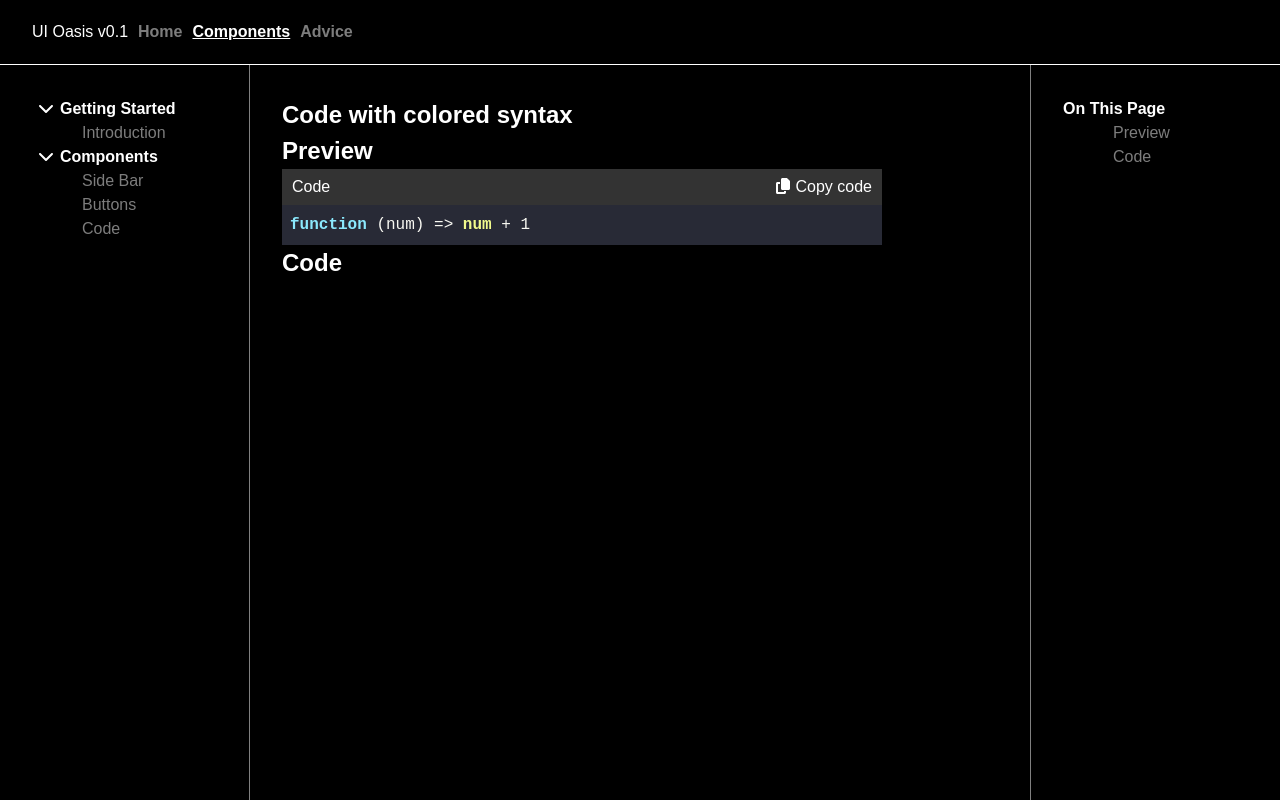
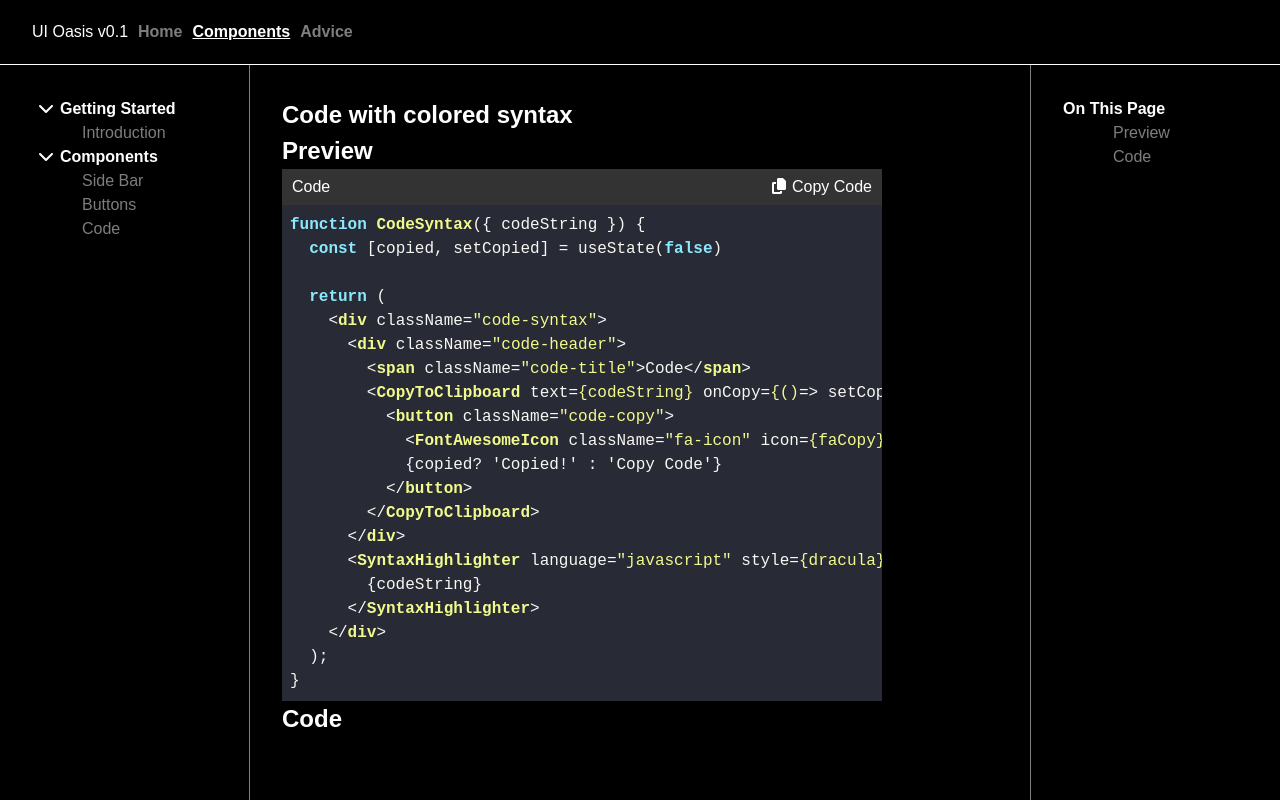
Before and after one commit to RaulAtWork/UI-Oasis, a React (Vite) app: page /components/code in a window 1280 px wide. Built offline with nearby package versions, Linux system fonts and the light colour scheme; the HTML template or start-up script is replaced by a standard one.

Commit message:
added copy to clipboard functionlaity

```diff
--- a/package.json
+++ b/package.json
@@ -14,6 +14,7 @@
     "@fortawesome/free-solid-svg-icons": "^6.5.2",
     "@fortawesome/react-fontawesome": "^0.2.2",
     "react": "^18.2.0",
+    "react-copy-to-clipboard": "^5.1.0",
     "react-dom": "^18.2.0",
     "react-router-dom": "^6.23.1",
     "react-syntax-highlighter": "^15.5.0"
--- a/src/components/CodeSyntax.jsx
+++ b/src/components/CodeSyntax.jsx
@@ -1,15 +1,24 @@
 import { faCopy } from "@fortawesome/free-solid-svg-icons";
 import { FontAwesomeIcon } from "@fortawesome/react-fontawesome";
+import { useState } from "react";
+import CopyToClipboard from "react-copy-to-clipboard";
 import SyntaxHighlighter from "react-syntax-highlighter";
 import { dracula } from "react-syntax-highlighter/dist/esm/styles/hljs";
 
 function CodeSyntax({ codeString }) {
+  const [copied, setCopied] = useState(false)
+
   return (
     <div className="code-syntax">
-        <div className="code-header">
-            <span className="code-title">Code</span>
-            <button className="code-copy"><FontAwesomeIcon className="fa-icon" icon={faCopy} />Copy code</button>
-        </div>
+      <div className="code-header">
+        <span className="code-title">Code</span>
+        <CopyToClipboard text={codeString} onCopy={()=> setCopied(true)}>
+          <button className="code-copy">
+            <FontAwesomeIcon className="fa-icon" icon={faCopy} />
+            {copied? 'Copied!' : 'Copy Code'}
+          </button>
+        </CopyToClipboard>
+      </div>
       <SyntaxHighlighter language="javascript" style={dracula}>
         {codeString}
       </SyntaxHighlighter>
--- a/src/pages/Components/C_Code.jsx
+++ b/src/pages/Components/C_Code.jsx
@@ -1,6 +1,25 @@
 import CodeSyntax from "../../components/CodeSyntax"
 
-const codeExample = "function (num) => num + 1"
+const codeExample = `function CodeSyntax({ codeString }) {
+  const [copied, setCopied] = useState(false)
+
+  return (
+    <div className="code-syntax">
+      <div className="code-header">
+        <span className="code-title">Code</span>
+        <CopyToClipboard text={codeString} onCopy={()=> setCopied(true)}>
+          <button className="code-copy">
+            <FontAwesomeIcon className="fa-icon" icon={faCopy} />
+            {copied? 'Copied!' : 'Copy Code'}
+          </button>
+        </CopyToClipboard>
+      </div>
+      <SyntaxHighlighter language="javascript" style={dracula}>
+        {codeString}
+      </SyntaxHighlighter>
+    </div>
+  );
+}`
 
 function C_Code(){
     return<article className="component-details">
```
Also changed, not shown: 1 other file (tests, documents, lock files or other folders).
